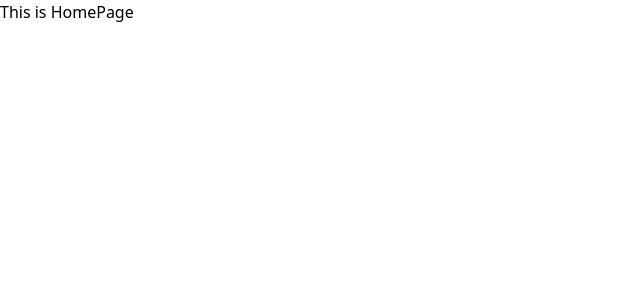
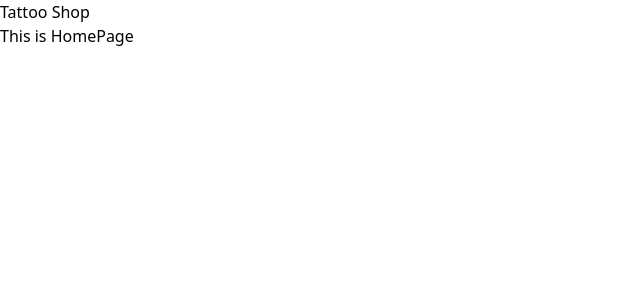
Before and after one commit to alanxu186/tattoo-fe-project, a React (Create React App) app: page / in a window 1280 px wide. Shown: the top 300 px of the page, without its empty margins (0-640 px from the left). Built offline with nearby package versions, Linux system fonts and the light colour scheme.

Commit message:
import navbar to app js

```diff
--- a/src/App.js
+++ b/src/App.js
@@ -2,10 +2,12 @@ import { Routes, Route } from "react-router-dom";
 import AboutPage from "./components/AboutPage";
 import ProductPage from "./components/ProductPage";
 import HomePage from "./components/HomePage";
+import Navbar from "./components/Navbar";
 
 function App() {
   return (
     <div className="App">
+      <Navbar />
       <Routes>
         <Route path="/" element={<HomePage />} />
         <Route path="/about" element={<AboutPage />} />
--- a/src/components/Navbar.js
+++ b/src/components/Navbar.js
@@ -2,7 +2,11 @@ import React from 'react'
 
 const Navbar = () => {
     return (
-        <div>Navbar</div>
+        <div>
+            <div>
+                <h1>Tattoo Shop</h1>
+            </div>
+        </div>
     )
 }
 
```
